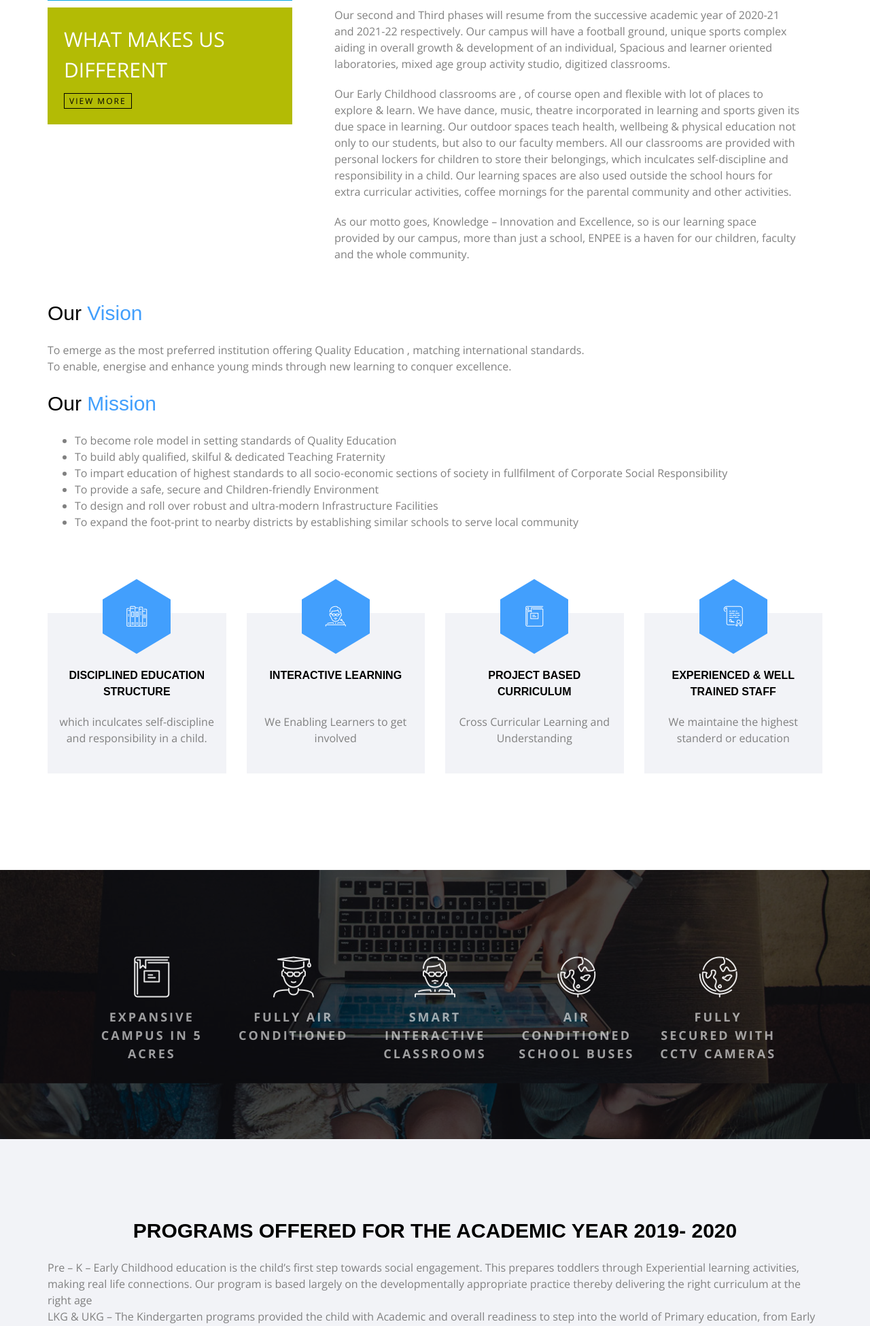
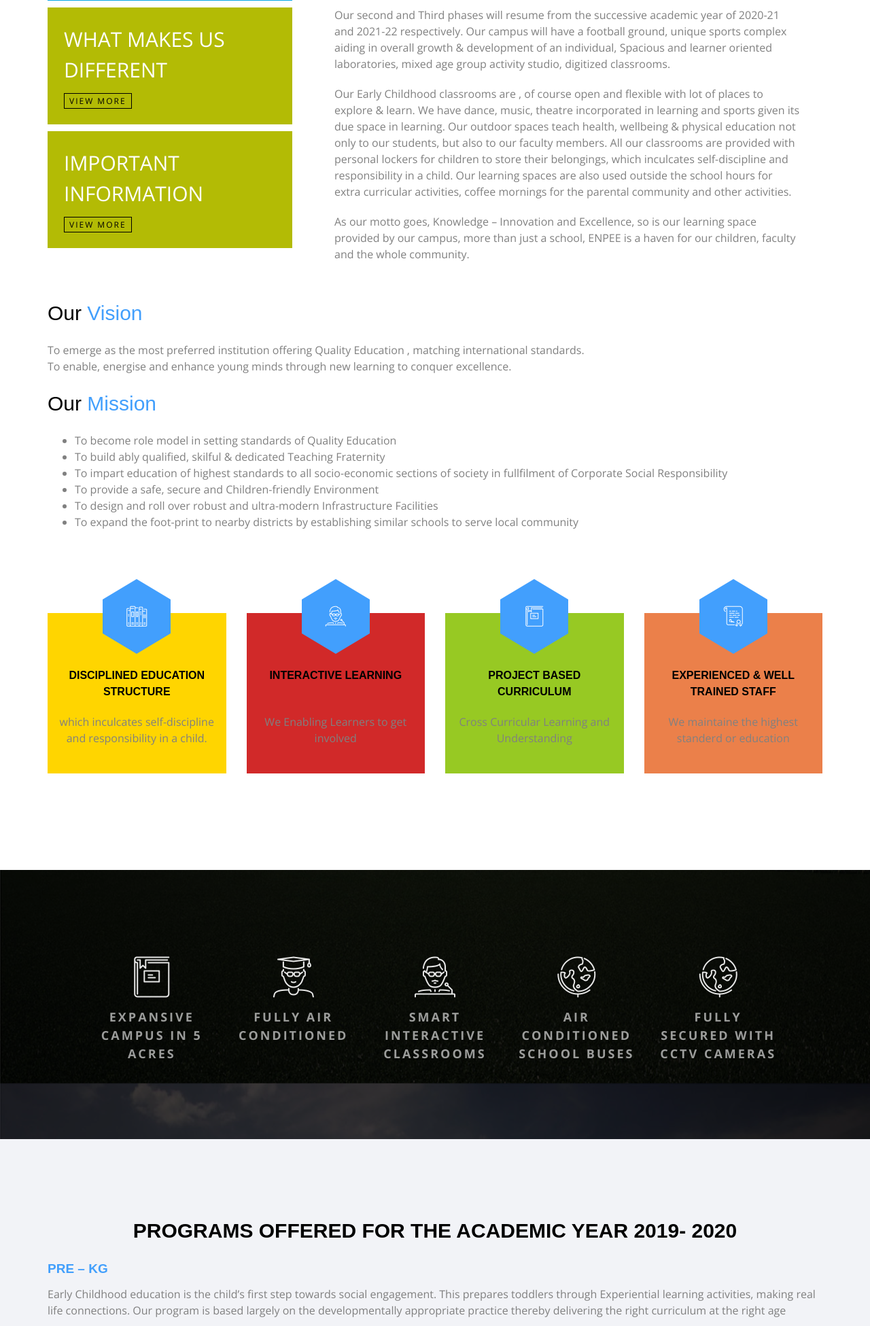
Before and after one commit to yellowandgray/projects, a PHP site: page / in a window 1280 px wide. Shown: the part 1005-2956 px from the top of the page at 68% size. Run offline with PHP 8.4, Linux system fonts and the light colour scheme; some web fonts are replaced.

Commit message:
common and style and head footer and menu index pages updated

```diff
--- a/css/common.css
+++ b/css/common.css
@@ -8,6 +8,7 @@
 .boder-2 { border-bottom: 10px solid #b3bb05; margin-right: -15px; margin-left: -25px;}
 .bold {font-weight: bold;}
 .color-white {color: #ffffff;}
+.color-blue {color: #429ffc;}
 .float-right {float: right;}
 .btn-color {
     font-size: 12px;
@@ -29,3 +30,9 @@
     margin: 10px 0;
     height: 30px;
 }
+
+.color-yellow {background: #FFD500 !important; }
+.color-red {background: #D12929 !important;}
+.color-green{background: #97C923 !important;}
+.color-gray{background: #EB804A !important;}
+.colorlib-light-grey h4 {font-size: 19px; margin: 0px 0px 10px 0;}
--- a/index.php
+++ b/index.php
@@ -182,6 +182,12 @@
                                         <p><a href="#" class="view-more">View More</a></p>
                                     </div>
                                 </div>
+                                <div class="one-third color-3 animate-box">
+                                    <div class="desc2">
+                                        <h3>IMPORTANT INFORMATION</h3>
+                                        <p><a href="#" class="view-more">View More</a></p>
+                                    </div>
+                                </div>
                             </div>
                         </div>
                         <div class="col-md-8">
@@ -270,7 +276,7 @@
                     <div class="container">
                         <div class="row">
                             <div class="col-md-3 text-center animate-box">
-                                <div class="services">
+                                <div class="services color-yellow">
                                     <span class="icon">
                                         <i class="flaticon-books"></i>
                                     </span>
@@ -281,7 +287,7 @@
                                 </div>
                             </div>
                             <div class="col-md-3 text-center animate-box">
-                                <div class="services">
+                                <div class="services color-red">
                                     <span class="icon">
                                         <i class="flaticon-professor"></i>
                                     </span>
@@ -292,7 +298,7 @@
                                 </div>
                             </div>
                             <div class="col-md-3 text-center animate-box">
-                                <div class="services">
+                                <div class="services color-green">
                                     <span class="icon">
                                         <i class="flaticon-book"></i>
                                     </span>
@@ -303,7 +309,7 @@
                                 </div>
                             </div>
                             <div class="col-md-3 text-center animate-box">
-                                <div class="services">
+                                <div class="services color-gray">
                                     <span class="icon">
                                         <i class="flaticon-diploma"></i>
                                     </span>
@@ -377,7 +383,12 @@
                         <div class="row">
                             <div class="col-md-12 colorlib-heading animate-box">
                                 <h2 class="text-center">Programs offered for the Academic year 2019- 2020 </h2>
-                                <p>Pre – K – Early Childhood education is the child’s first step towards social engagement. This prepares toddlers through Experiential learning activities, making real life connections. Our program is based largely on the developmentally appropriate practice thereby delivering the right curriculum at the right age<br/> LKG & UKG – The Kindergarten programs provided the child with Academic and overall readiness to step into the world of Primary education, from Early years.<br/> Classes I to V – Primary class program, to be affiliated to the CBSE method of education, is available from the Academic year 2019. Our friendly & welcoming classrooms offer children the space to learn the right way.</p>
+                                <h4 class="color-blue bold">PRE – KG</h4>
+                                <p>Early Childhood education is the child’s first step towards social engagement. This prepares toddlers through Experiential learning activities, making real life connections. Our program is based largely on the developmentally appropriate practice thereby delivering the right curriculum at the right age</p>
+                                <h4 class="color-blue bold"> LKG & UKG</h4>
+                                <p>The Kindergarten programs provided the child with Academic and overall readiness to step into the world of Primary education, from Early years.</p>
+                                <h4 class="color-blue bold"> CLASSES I to V</h4>
+                                <p>Primary class program, to be affiliated to the CBSE method of education, is available from the Academic year 2019. Our friendly & welcoming classrooms offer children the space to learn the right way.</p>
                             </div>
                         </div>
                         <div class="row">
@@ -452,7 +463,7 @@
                             <div class="col-md-4 animate-box">
                                 <div class="classes">
                                     <div class="classes-img" style="background-image: url(images/activities/enpee-skateing-kits.jpg);">
-                                        <span class="price text-center"><small>Skating</small></span>
+                                        <span class="price text-center"><small>Sports</small></span>
                                     </div>
                                     <!--                                    <div class="desc">
                                                                             <h3><a href="#">Convert HTML to WordPress</a></h3>
@@ -627,7 +638,7 @@
                 <div class="container">
                     <div class="row">
                         <div class="col-md-8 col-md-offset-2 text-center colorlib-heading animate-box">
-                            <h2>Recent News</h2>
+                            <h2>Important Information</h2>
                             <p>Even the all-powerful Pointing has no control about the blind texts it is an almost unorthographic life One day however a small line of blind text by the name</p>
                         </div>
                     </div>
```
Also changed, not shown: images/happy-parents.jpg, images/img_bg_2.jpg.
